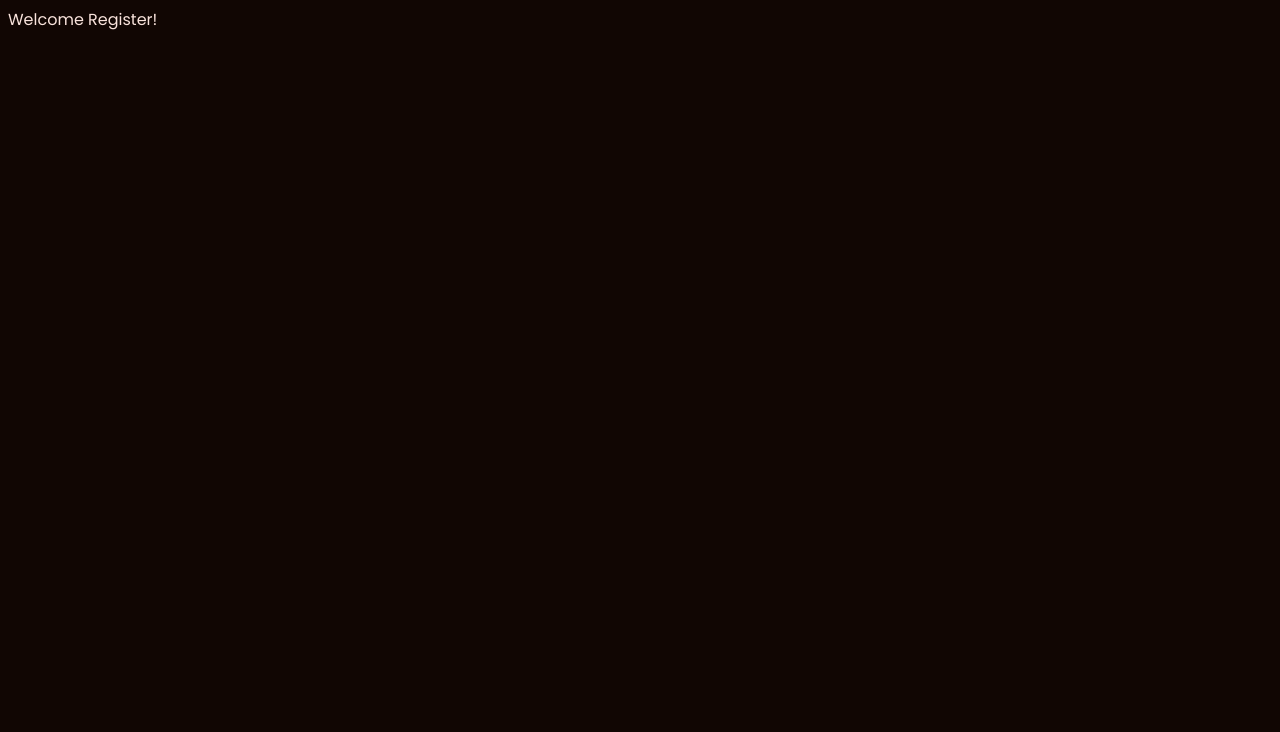
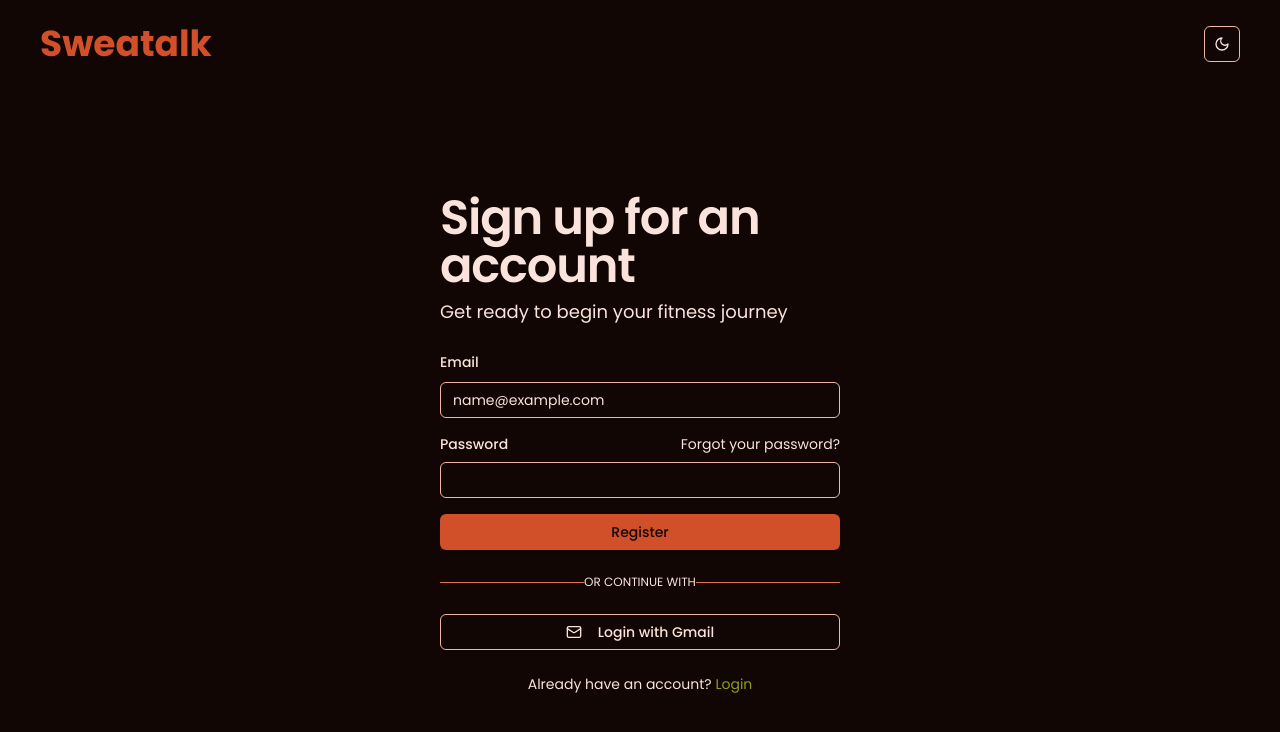
Before and after one commit to bdey05/Sweatalk, a React (Vite) app in the folder frontend/: page /register in a window 1280 px wide. Shown: the top 732 px of the page. Built offline with nearby package versions, Linux system fonts and the light colour scheme.

Commit message:
Begin the UI for the Register Page

```diff
--- a/frontend/package.json
+++ b/frontend/package.json
@@ -12,7 +12,9 @@
   "dependencies": {
     "@radix-ui/react-dialog": "^1.1.6",
     "@radix-ui/react-dropdown-menu": "^2.1.6",
+    "@radix-ui/react-label": "^2.1.2",
     "@radix-ui/react-navigation-menu": "^1.2.5",
+    "@radix-ui/react-separator": "^1.1.2",
     "@radix-ui/react-slot": "^1.1.2",
     "@tanstack/react-router": "^1.111.3",
     "class-variance-authority": "^0.7.1",
--- /dev/null
+++ b/frontend/src/components/ui/input.tsx
@@ -0,0 +1,22 @@
+import * as React from "react"
+
+import { cn } from "@/lib/utils"
+
+const Input = React.forwardRef<HTMLInputElement, React.ComponentProps<"input">>(
+  ({ className, type, ...props }, ref) => {
+    return (
+      <input
+        type={type}
+        className={cn(
+          "flex h-9 w-full rounded-md border border-input bg-transparent px-3 py-1 text-base shadow-sm transition-colors file:border-0 file:bg-transparent file:text-sm file:font-medium file:text-foreground placeholder:text-muted-foreground focus-visible:outline-none focus-visible:ring-1 focus-visible:ring-ring disabled:cursor-not-allowed disabled:opacity-50 md:text-sm",
+          className
+        )}
+        ref={ref}
+        {...props}
+      />
+    )
+  }
+)
+Input.displayName = "Input"
+
+export { Input }
--- /dev/null
+++ b/frontend/src/components/ui/label.tsx
@@ -0,0 +1,24 @@
+import * as React from "react"
+import * as LabelPrimitive from "@radix-ui/react-label"
+import { cva, type VariantProps } from "class-variance-authority"
+
+import { cn } from "@/lib/utils"
+
+const labelVariants = cva(
+  "text-sm font-medium leading-none peer-disabled:cursor-not-allowed peer-disabled:opacity-70"
+)
+
+const Label = React.forwardRef<
+  React.ElementRef<typeof LabelPrimitive.Root>,
+  React.ComponentPropsWithoutRef<typeof LabelPrimitive.Root> &
+    VariantProps<typeof labelVariants>
+>(({ className, ...props }, ref) => (
+  <LabelPrimitive.Root
+    ref={ref}
+    className={cn(labelVariants(), className)}
+    {...props}
+  />
+))
+Label.displayName = LabelPrimitive.Root.displayName
+
+export { Label }
--- /dev/null
+++ b/frontend/src/components/ui/separator.tsx
@@ -0,0 +1,29 @@
+import * as React from "react"
+import * as SeparatorPrimitive from "@radix-ui/react-separator"
+
+import { cn } from "@/lib/utils"
+
+const Separator = React.forwardRef<
+  React.ElementRef<typeof SeparatorPrimitive.Root>,
+  React.ComponentPropsWithoutRef<typeof SeparatorPrimitive.Root>
+>(
+  (
+    { className, orientation = "horizontal", decorative = true, ...props },
+    ref
+  ) => (
+    <SeparatorPrimitive.Root
+      ref={ref}
+      decorative={decorative}
+      orientation={orientation}
+      className={cn(
+        "shrink-0 bg-border",
+        orientation === "horizontal" ? "h-[1px] w-full" : "h-full w-[1px]",
+        className
+      )}
+      {...props}
+    />
+  )
+)
+Separator.displayName = SeparatorPrimitive.Root.displayName
+
+export { Separator }
--- a/frontend/src/routes/index.tsx
+++ b/frontend/src/routes/index.tsx
@@ -33,7 +33,7 @@ function Index() {
       }, []);*/
 
   return (
-    <div>
+    <div className="min-h-screen flex flex-col">
       <header className="w-full px-5 md:px-10 py-4">
         <nav className="flex flex-col md:flex-row items-center justify-between h-auto md:h-14">
           <Link to="/" className="text-3xl md:text-4xl font-bold text-primary">
--- a/frontend/src/routes/login.tsx
+++ b/frontend/src/routes/login.tsx
@@ -1,4 +1,5 @@
-import { createFileRoute } from '@tanstack/react-router'
+import { createFileRoute, Link } from '@tanstack/react-router'
+
 
 export const Route = createFileRoute('/login')({
   component: RouteComponent,
--- a/frontend/src/routes/register.tsx
+++ b/frontend/src/routes/register.tsx
@@ -1,4 +1,10 @@
-import { createFileRoute } from '@tanstack/react-router'
+import { createFileRoute, Link } from '@tanstack/react-router'
+import { Mail } from "lucide-react"
+import { Button } from "@/components/ui/button"
+import { Input } from "@/components/ui/input"
+import { Label } from "@/components/ui/label"
+import { Separator } from "@/components/ui/separator"
+import { ModeToggle } from "@/components/mode-toggle";
 
 export const Route = createFileRoute('/register')({
   component: Register,
@@ -6,8 +12,66 @@ export const Route = createFileRoute('/register')({
 
 function Register() {
   return (
-    <div className="p-2">
-      <h3>Welcome Register!</h3>
+    <div className="min-h-screen flex flex-col">
+      <header className="w-full px-5 md:px-10 py-4">
+        <nav className="flex flex-col md:flex-row items-center justify-between h-auto md:h-14">
+        <div className="flex flex-col md:flex-row items-center justify-between h-auto md:h-14">
+          <Link to="/" className="text-3xl md:text-4xl font-bold text-primary">
+            Sweatalk
+          </Link>
+        </div>
+        <ModeToggle />
+        </nav>
+      </header>
+
+      <div className="flex-1 flex items-center justify-center p-6">
+        <div className="w-full max-w-[400px] space-y-6">
+          <div className="space-y-2">
+            <h1 className="text-5xl font-semibold tracking-tight">Sign up for an account</h1>
+            <p className="text-lg">Get ready to begin your fitness journey</p>
+          </div>
+
+          <div className="space-y-4">
+            <div className="space-y-2">
+              <Label htmlFor="email">Email</Label>
+              <Input id="email" placeholder="name@example.com" type="email" />
+            </div>
+            <div className="space-y-2">
+              <div className="flex items-center justify-between">
+                <Label htmlFor="password">Password</Label>
+                <a href="#" className="text-sm">
+                  Forgot your password?
+                </a>
+              </div>
+              <Input id="password" type="password"/>
+            </div>
+
+            <Button className="w-full">Register</Button>
+          </div>
+
+          <div className="relative">
+            <div className="absolute inset-0 flex items-center">
+              <Separator className="w-full" />
+            </div>
+            <div className="relative flex justify-center text-xs uppercase">
+              <span className="bg-card">Or continue with</span>
+            </div>
+          </div>
+
+          <Button
+            variant="outline"
+            className="w-full"
+          >
+            <Mail className="mr-2 h-4 w-4" />
+            Login with Gmail
+          </Button>
+
+          <div className="text-center text-sm">
+            <span>Already have an account? </span>
+            <Link to="/login" className="text-accent">Login</Link>
+          </div>
+        </div>
+      </div>
     </div>
   )
 }
```
Also changed, not shown: 2 other files (tests, documents, lock files or other folders).
